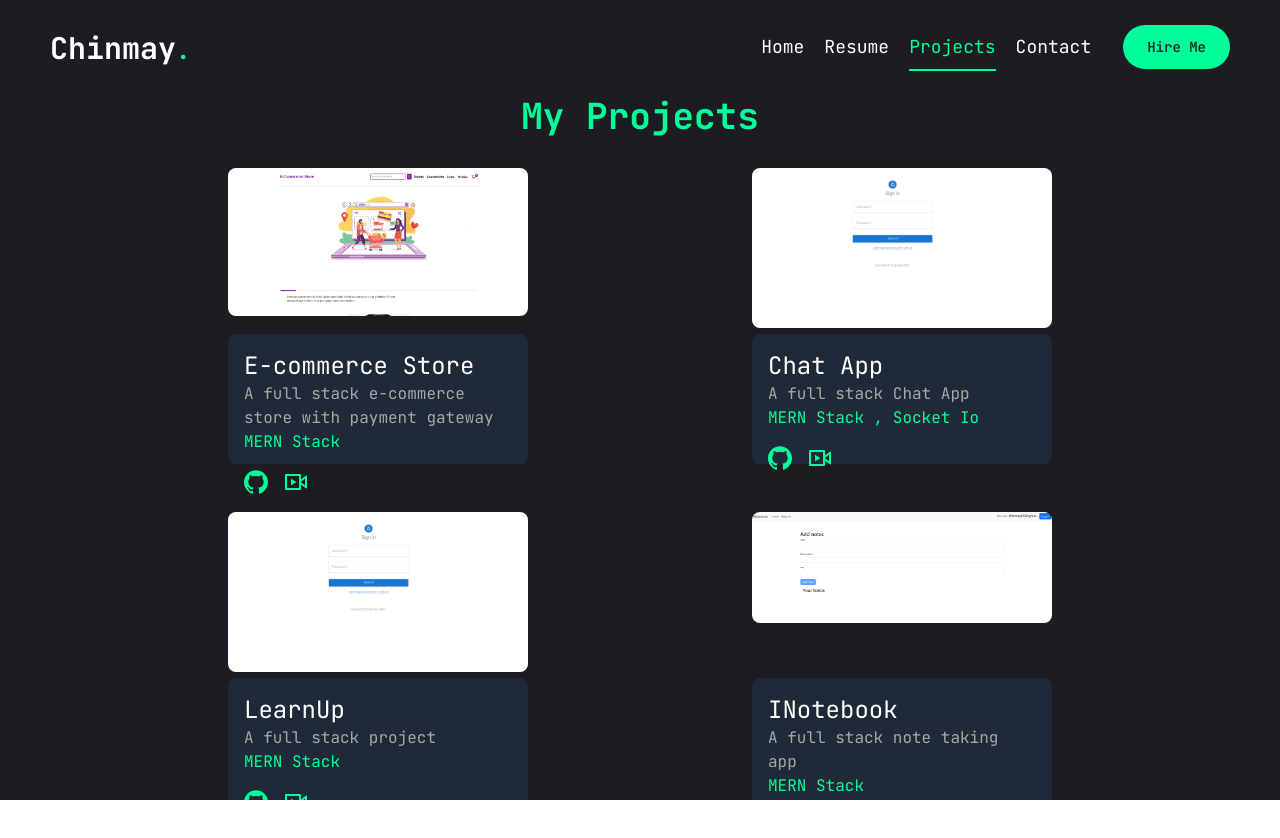
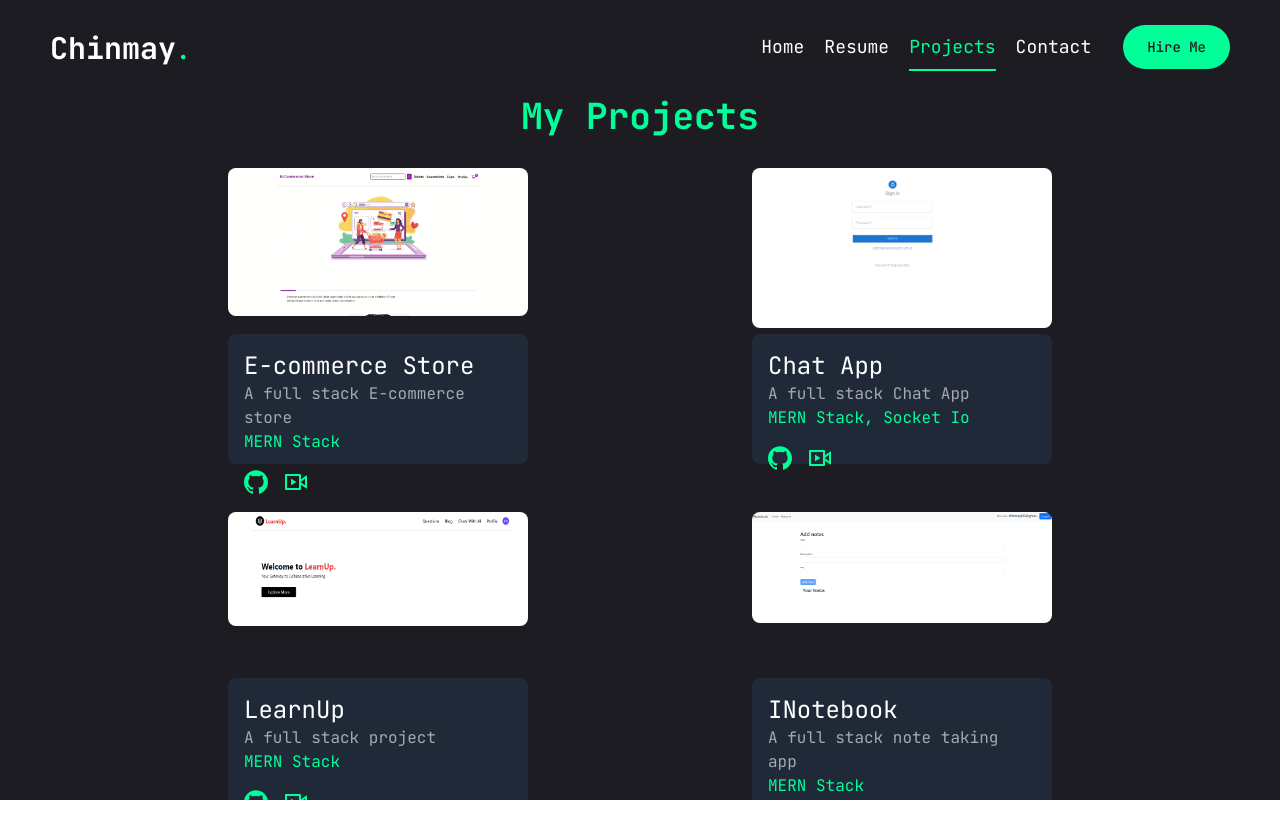
Before and after one commit to chinmayGhadigaonkar/Porfolio, a Next.js app: page /project in a window 1280 px wide. Shown: the top 838 px of the page. Built offline with nearby package versions, Linux system fonts and the light colour scheme.

Commit message:
Update page.jsx

```diff
--- a/src/app/project/page.jsx
+++ b/src/app/project/page.jsx
@@ -9,7 +9,7 @@ const Projects = () => {
     {
       img: "/image/EcommerceStore.png",
       title: "E-commerce Store",
-      description: "A full stack e-commerce store with payment gateway",
+      description: "A full stack E-commerce store",
       stack: "MERN Stack",
       github: "https://github.com/chinmayGhadigaonkar/E-Commerce-Store",
       live: "",
@@ -17,15 +17,15 @@ const Projects = () => {
     {
       img: "/image/ChatApp.png",
       title: "Chat App",
-      description: "A full stack Chat App",
-      stack: "MERN Stack , Socket Io",
+      description: "A full stack Chat App  ",
+      stack: "MERN Stack, Socket Io",
       github: "https://github.com/chinmayGhadigaonkar/Chat-App-Frontend",
       live: "https://chat-app-frontend-eight-orpin.vercel.app/login",
     },
     {
-      img: "/image/ChatApp.png",
+      img: "/image/LernUp.png",
       title: "LearnUp",
-      description: "A full stack project",
+      description: "A full stack project  ",
       stack: "MERN Stack",
       github: "https://github.com/chinmayGhadigaonkar/LearnUp",
       live: "",
```
